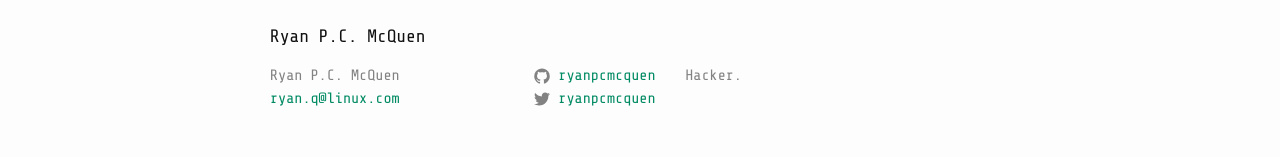
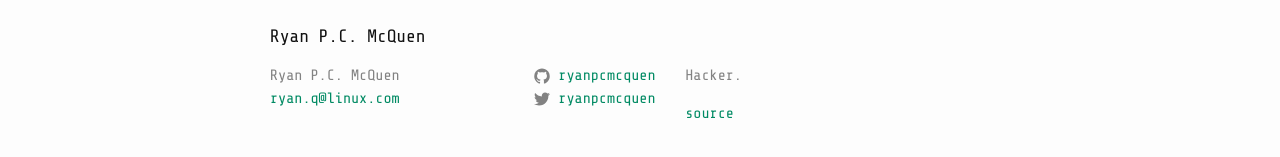
Before and after one commit to ryanpcmcquen/ryanpcmcquen.github.io, a Jekyll site: the page built from index.html, in a window 1280 px wide. Shown: the part 439-596 px from the top of the page. Built offline with Jekyll 4.4.1, drawn with Linux system fonts in a browser that asks for light colours.

Commit message:
add source link

```diff
--- a/_includes/footer.html
+++ b/_includes/footer.html
@@ -47,6 +47,7 @@
 
       <div class="footer-col  footer-col-3">
         <p class="text">{{ site.description }}</p>
+        <p><a target="_blank" href="https://github.com/ryanpcmcquen/ryanpcmcquen.github.io">source</a></p>
       </div>
     </div>
 
```
